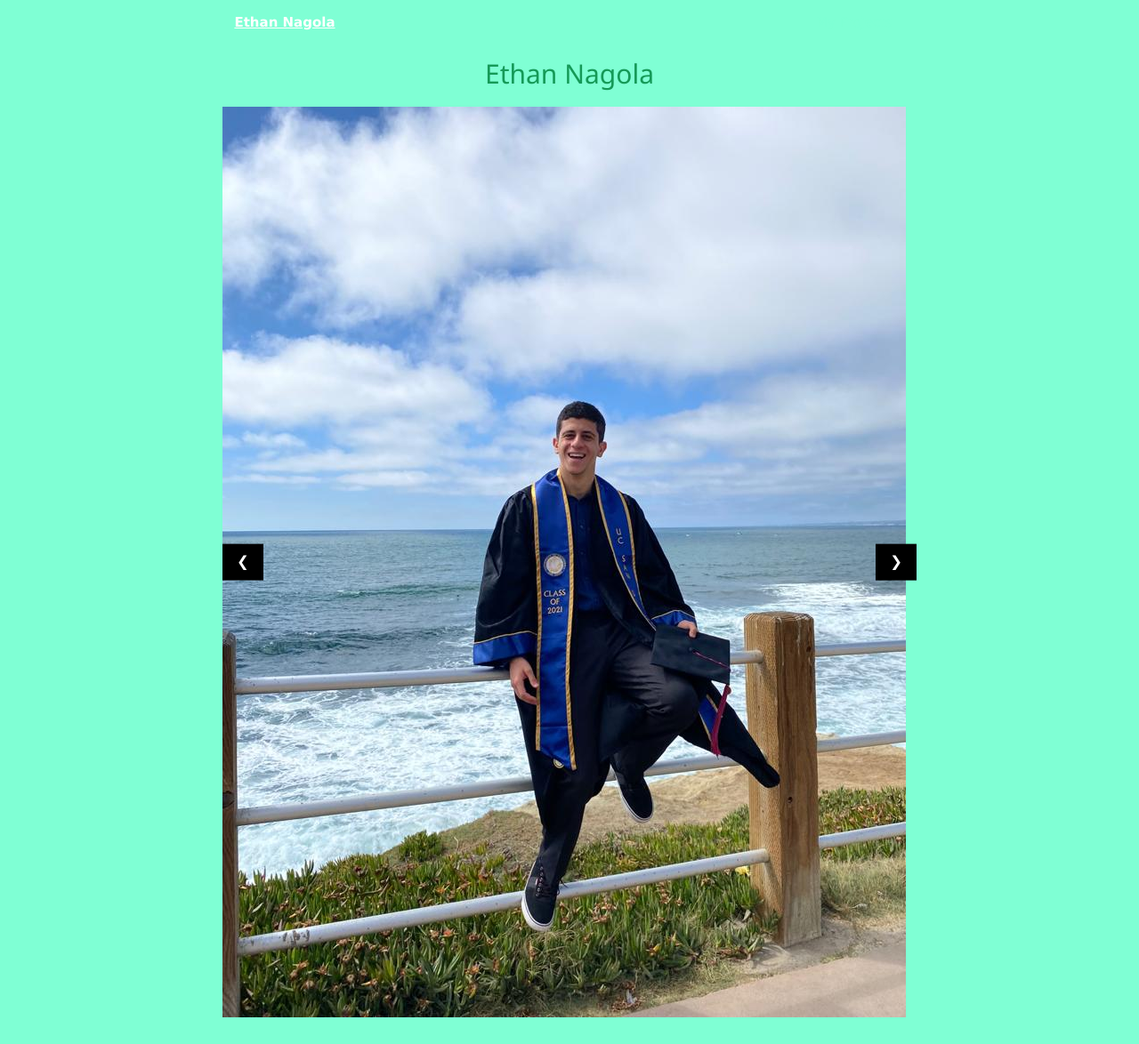
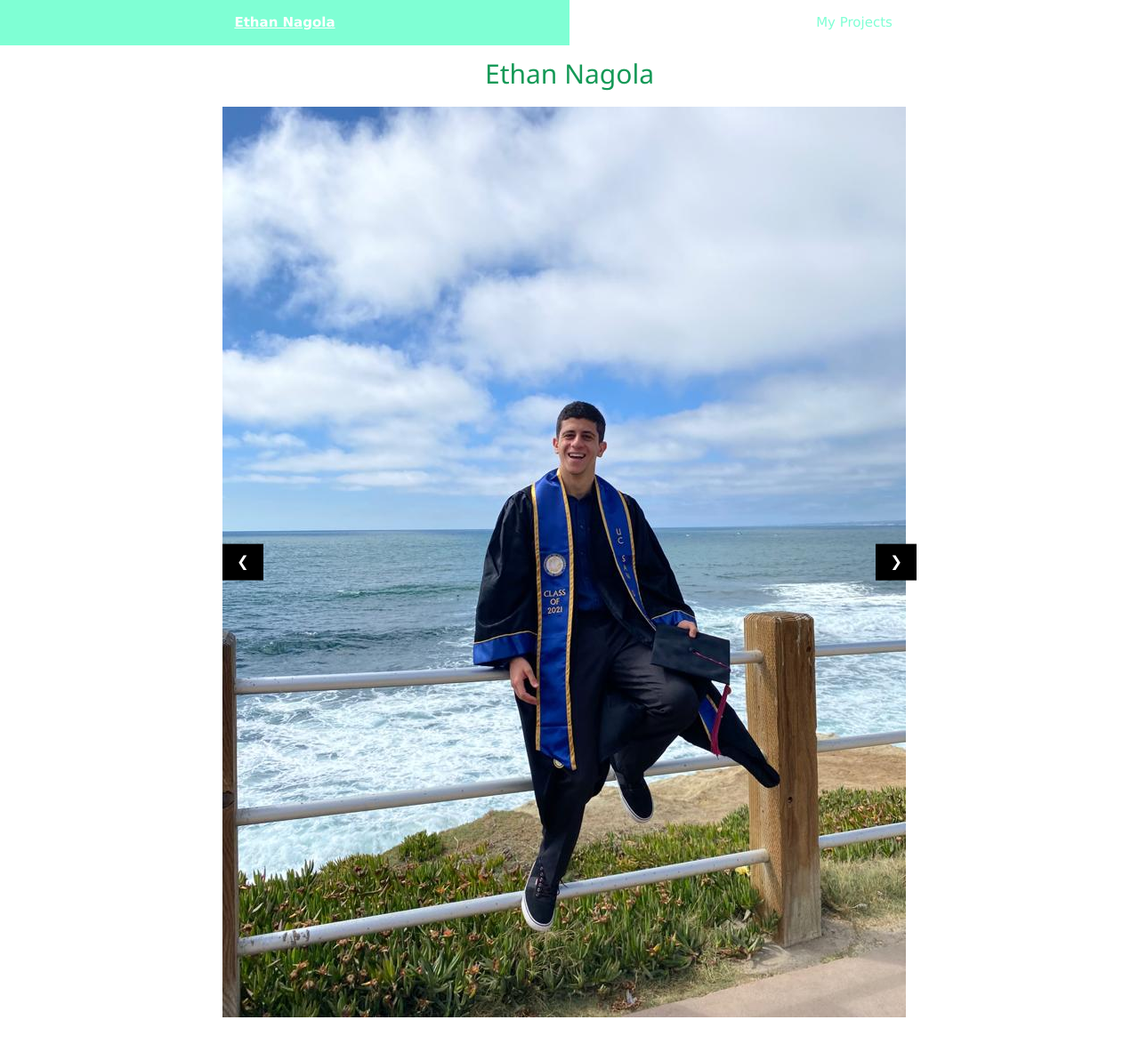
Before and after one commit to enagola/web, a Jekyll site: the page built from docs/ethan.md, in a window 1280 px wide. Shown: the whole page at 89% size. Built offline with Jekyll 4.4.1, drawn with Linux system fonts in a browser that asks for light colours.

Commit message:
Update stylesheet.css

```diff
--- a/docs/stylesheets/stylesheet.css
+++ b/docs/stylesheets/stylesheet.css
@@ -8,7 +8,7 @@
   font-size: 16px;
   line-height: 1.5;
   color: black;
-  background: #7FFFD4;
+  background: ##088F8F;
   animation: fadebackground 1s;
 }
 @keyframes fadebackground {
```
